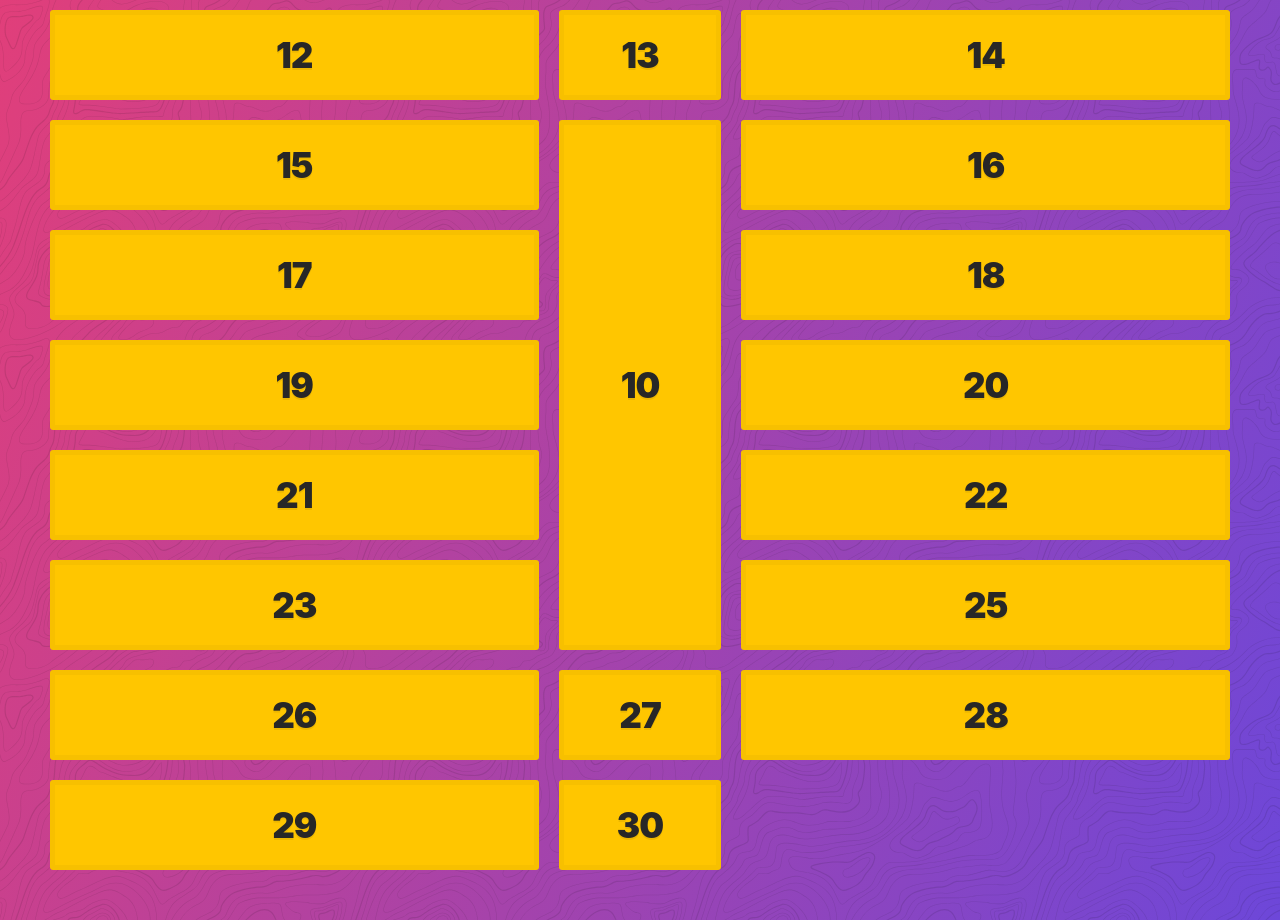
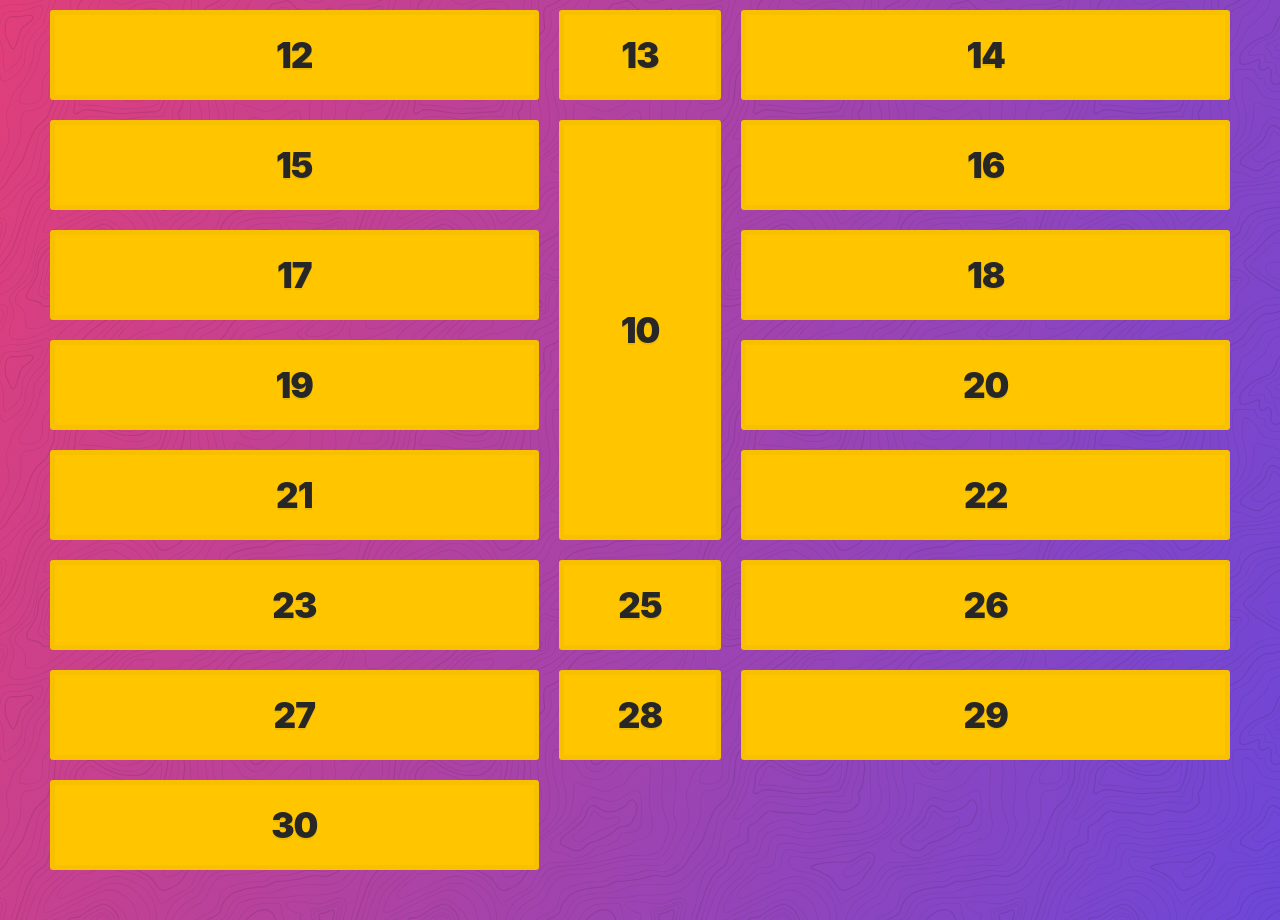
Before and after one commit to mamunsj/CSS-GRID-MASTER, a plain HTML site: page 14 - Grid Template Areas/area-line-names-START.html in a window 1280 px wide. Shown: the part 920-1840 px from the top of the page. Drawn offline with Linux system fonts and the light colour scheme.

Commit message:
one word changed

```diff
--- a/14 - Grid Template Areas/area-line-names-START.html
+++ b/14 - Grid Template Areas/area-line-names-START.html
@@ -52,7 +52,7 @@
         grid-area: 2/1/ 9/3;
       }
       .item10 {
-        grid-area: 10/ 2/ 15/3;
+        grid-area: 10/ 2/ 14/3;
       }
     </style>
   </body>
```
